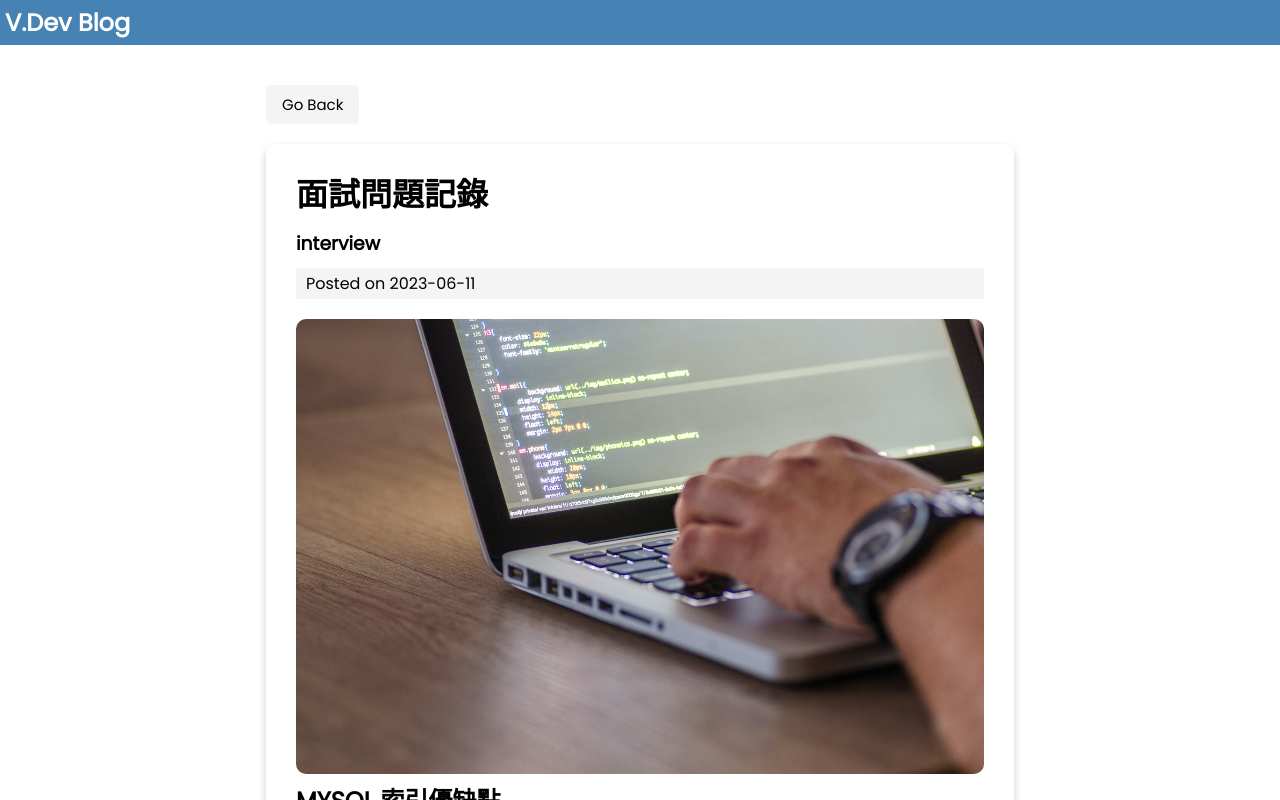
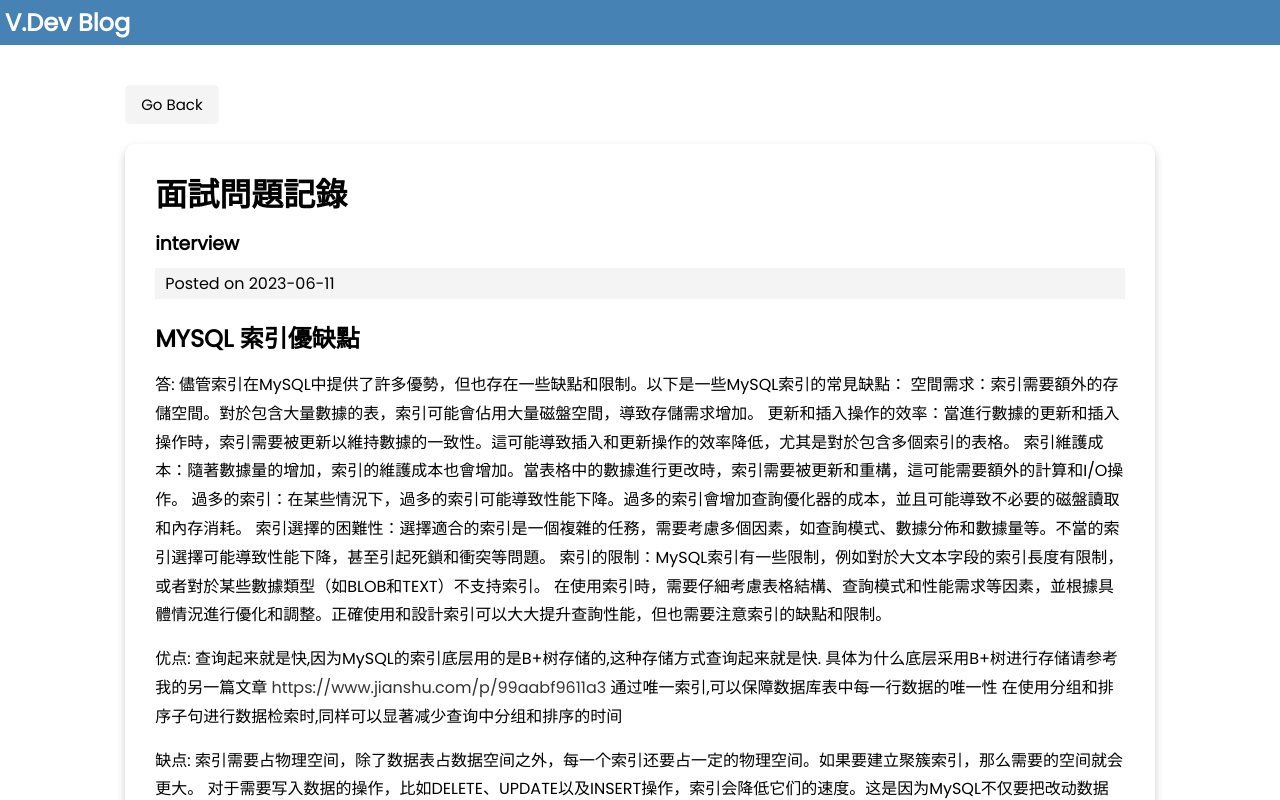
Before and after one commit to nvizero/markdown-blog, a Next.js app: page /blog/interview in a window 1280 px wide. Shown: the top 800 px of the page. Built offline with nearby package versions, Linux system fonts and the light colour scheme.

Commit message:
fix css and remove img

```diff
--- a/pages/blog/[slug].js
+++ b/pages/blog/[slug].js
@@ -16,7 +16,7 @@ export default function PostPage({
           <h1 className="post-title">{title}</h1>
           <h3 className="post-title">{slug}</h3>
           <div className="post-date">Posted on {date}</div>
-          <img src={cover_image}/>
+          <img src={cover_image}  style={{"display":"none"}}/>
           <div className="post-body">
             <div dangerouslySetInnerHTML={{ __html: marked(content) }}></div>
           </div>
--- a/styles/globals.css
+++ b/styles/globals.css
@@ -36,7 +36,7 @@ header a {
 }
 
 .container {
-  max-width: 768px;
+  max-width: 82%;
   margin: auto;
   overflow: auto;
   padding: 0 10px;
```
